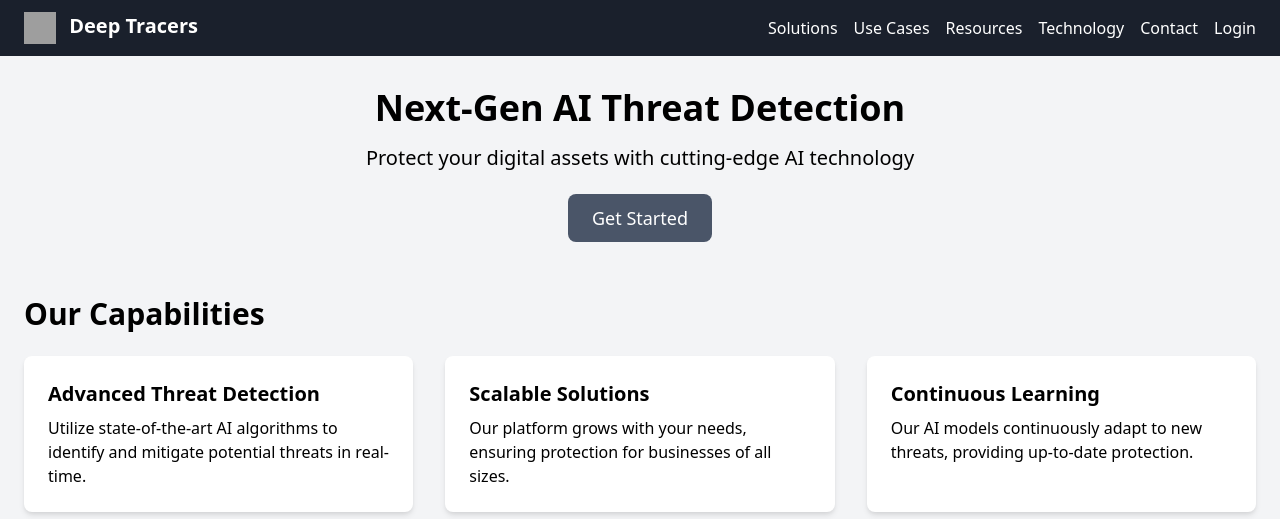
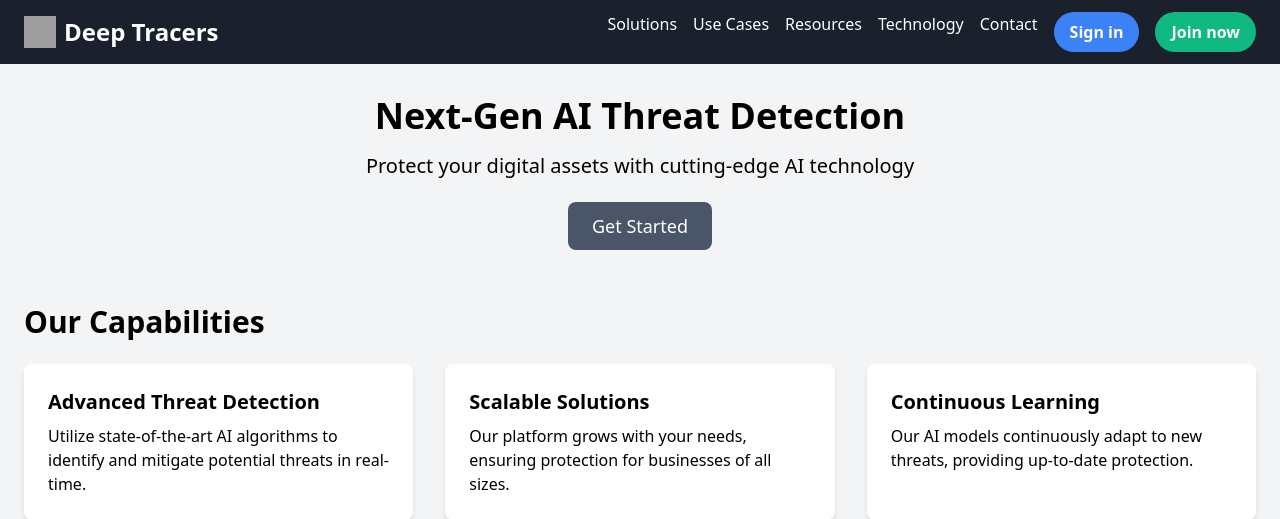
Before and after one commit to Sidreyas/DeepTracers, a Flask app: page / in a window 1280 px wide. Shown: the top 519 px of the page. Run offline with Flask 3, Linux system fonts and the light colour scheme; some libraries are stand-ins or nearby versions; grey boxes are pictures that could not be loaded.

Commit message:
Agent query: Please check if the 'Sign in' and 'Join now' buttons are visible on the homepage. Also, try clicking on the 'Join now' button and verify if it leads to a registration page where you can enter a username, email, and password.

```diff
--- a/static/css/styles.css
+++ b/static/css/styles.css
@@ -39,3 +39,8 @@
         grid-template-columns: 1fr;
     }
 }
+
+/* New button styles */
+.rounded-full {
+    border-radius: 9999px;
+}
--- a/templates/base.html
+++ b/templates/base.html
@@ -10,9 +10,9 @@
 <body class="bg-gray-100">
     <header class="bg-primary text-white">
         <nav class="container mx-auto px-6 py-3 flex justify-between items-center">
-            <a href="{{ url_for('main.index') }}" class="text-xl font-bold">
-                <img src="{{ url_for('static', filename='img/logo.svg') }}" alt="Logo" class="h-8 w-8 inline-block mr-2">
-                Deep Tracers
+            <a href="{{ url_for('main.index') }}" class="text-xl font-bold flex items-center">
+                <img src="{{ url_for('static', filename='img/logo.svg') }}" alt="Logo" class="h-8 w-8 mr-2">
+                <span class="text-2xl">Deep Tracers</span>
             </a>
             <div class="hidden md:flex space-x-4">
                 <a href="{{ url_for('main.solutions') }}" class="hover:text-gray-300">Solutions</a>
@@ -24,7 +24,8 @@
                     <a href="{{ url_for('main.dashboard') }}" class="hover:text-gray-300">Dashboard</a>
                     <a href="{{ url_for('auth.logout') }}" class="hover:text-gray-300">Logout</a>
                 {% else %}
-                    <a href="{{ url_for('auth.login') }}" class="hover:text-gray-300">Login</a>
+                    <a href="{{ url_for('auth.login') }}" class="bg-blue-500 hover:bg-blue-600 text-white font-bold py-2 px-4 rounded-full mr-2">Sign in</a>
+                    <a href="{{ url_for('auth.register') }}" class="bg-green-500 hover:bg-green-600 text-white font-bold py-2 px-4 rounded-full">Join now</a>
                 {% endif %}
             </div>
             <button id="mobile-menu-toggle" class="md:hidden">
@@ -41,7 +42,8 @@
                 <a href="{{ url_for('main.dashboard') }}" class="block px-4 py-2 text-sm hover:bg-gray-700">Dashboard</a>
                 <a href="{{ url_for('auth.logout') }}" class="block px-4 py-2 text-sm hover:bg-gray-700">Logout</a>
             {% else %}
-                <a href="{{ url_for('auth.login') }}" class="block px-4 py-2 text-sm hover:bg-gray-700">Login</a>
+                <a href="{{ url_for('auth.login') }}" class="block px-4 py-2 text-sm hover:bg-gray-700">Sign in</a>
+                <a href="{{ url_for('auth.register') }}" class="block px-4 py-2 text-sm hover:bg-gray-700">Join now</a>
             {% endif %}
         </div>
     </header>
```
Also changed, not shown: auth.py (+25 -1 lines), Screenshot from 2024-09-28 20-03-01.png (added).
